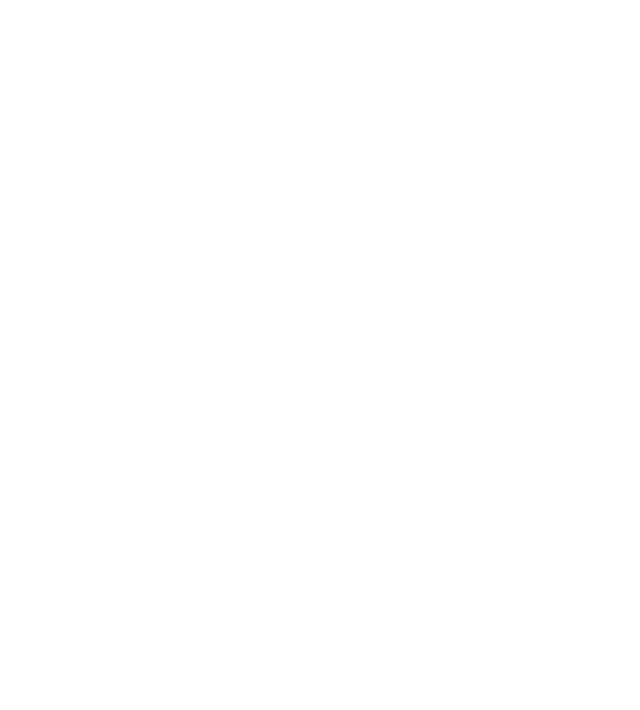
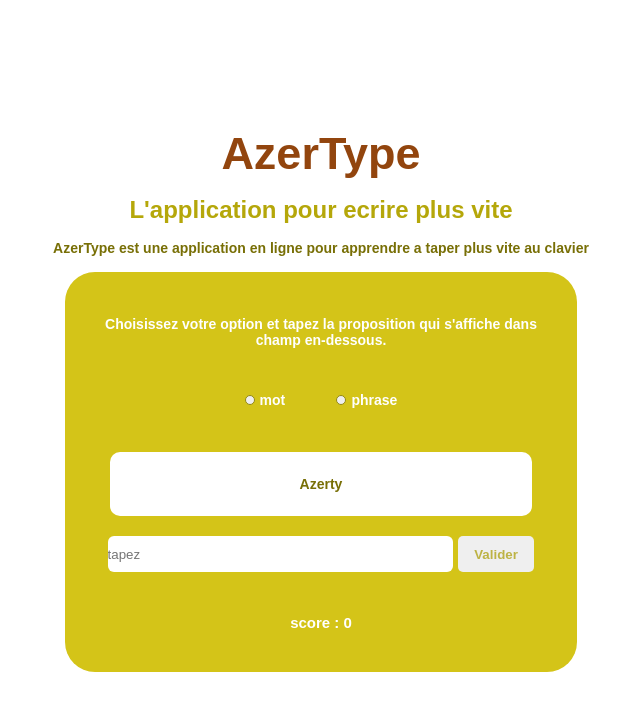
Before and after one commit to Fanh2024/AzerType-TP_WEB1-, a plain HTML site: page index.html in a window 1280 px wide. Shown: the whole page, without its empty margins (319-959 px from the left). Drawn offline with Linux system fonts and the light colour scheme.

Commit message:
l'ajout des code html et css

```diff
--- a/index.html
+++ b/index.html
@@ -10,7 +10,39 @@
 </head>
 
 <body>
-
+    <h1>AzerType</h1>
+    <h2>L'application pour ecrire plus vite</h2>
+    <p>AzerType est une application en ligne pour apprendre a taper plus vite au clavier</p>
+    <section>
+        <div class="partie1">
+            <div class="texte">
+                <p>Choisissez votre option et tapez la proposition qui s'affiche dans </p>
+                <p>champ en-dessous.</p>
+            </div>
+            <div class="choix">
+                <div class="choix1">
+                    <button></button>
+                    <p>mot</p>
+                </div>
+                <div class="choix2">
+                    <button></button>
+                    <p>phrase</p>
+                </div>
+            </div>
+        </div>
+        <div class="partie2">
+            <div class="mots">
+                <p>Azerty</p>
+            </div>
+            <div class="tapez">
+                <input type="text" placeholder="tapez">
+                <button>Valider</button>
+            </div>
+        </div>
+        <div class="partie3">
+            <p>score : 0</p>
+        </div>
+    </section>
 </body>
 
 </html>
--- a/style.css
+++ b/style.css
@@ -0,0 +1,109 @@
+*{
+    padding: 0;
+    margin: 0;
+    box-sizing: border-box;
+    font-family: Arial, Helvetica, sans-serif;
+}
+body{
+    height: 100vh;
+    display: flex;
+    flex-direction: column;
+    align-items: center;
+    justify-content: center;
+    gap: 2vh;
+}
+h1{
+    font-size: 45px;
+    color: rgb(146, 69, 14);
+}
+h2{
+    color: rgb(181, 167, 10);
+}
+p{
+    font-size: 14px;
+    font-weight: bold;
+    color: rgb(120, 111, 6);
+}
+section{
+    background-color:  rgb(212, 196, 24);
+    height: 50vh;
+    width: 40vw;
+    border-radius: 30px;
+}
+.partie1{
+    background-color: e;
+    height: 45%;
+    display: flex;
+    flex-direction: column;
+    align-items: center;
+    justify-content: space-evenly;
+}
+.texte{
+    display: flex;
+    flex-direction: column;
+    align-items: center;
+}
+.partie1 p{
+    color: white;
+}
+.choix{
+    display: flex;
+    flex-direction: row;
+    gap: 4vw;
+}
+.choix1, .choix2{
+    display: flex;
+    flex-direction: row;
+    align-items: center;
+    gap: 5px;
+}
+.choix button{
+    height: 10px;
+    width: 10px;
+    border-radius: 50%;
+    border: 1px solid rgb(146, 136, 19);
+}
+.partie2{
+    background-color: r;
+    height: 30%;
+    display: flex;
+    flex-direction: column;
+    align-items: center;
+    justify-content: space-between;
+}
+.mots{
+    background-color: white;
+    width: 33vw;
+    height: 8vh;
+    border-radius: 10px;
+    display: flex;
+    align-items: center;
+    justify-content: center;
+}
+.tapez input{
+    height: 4.5vh;
+    width: 27vw;
+    border: 0;
+    border-radius: 6px;
+
+}
+.tapez button{
+    height: 4.5vh;
+    width: 6vw;
+    border: 0;
+    border-radius: 5px;
+    font-weight: bold;
+    font-family: Arial, Helvetica, sans-serif;
+    color: rgb(189, 179, 68);
+}
+.partie3{
+    background-color: r;
+    height: 25%;
+    display: flex;
+    align-items: center;
+    justify-content: center;
+}
+.partie3 p{
+    color: white;
+    font-size: 15px;
+}
```
